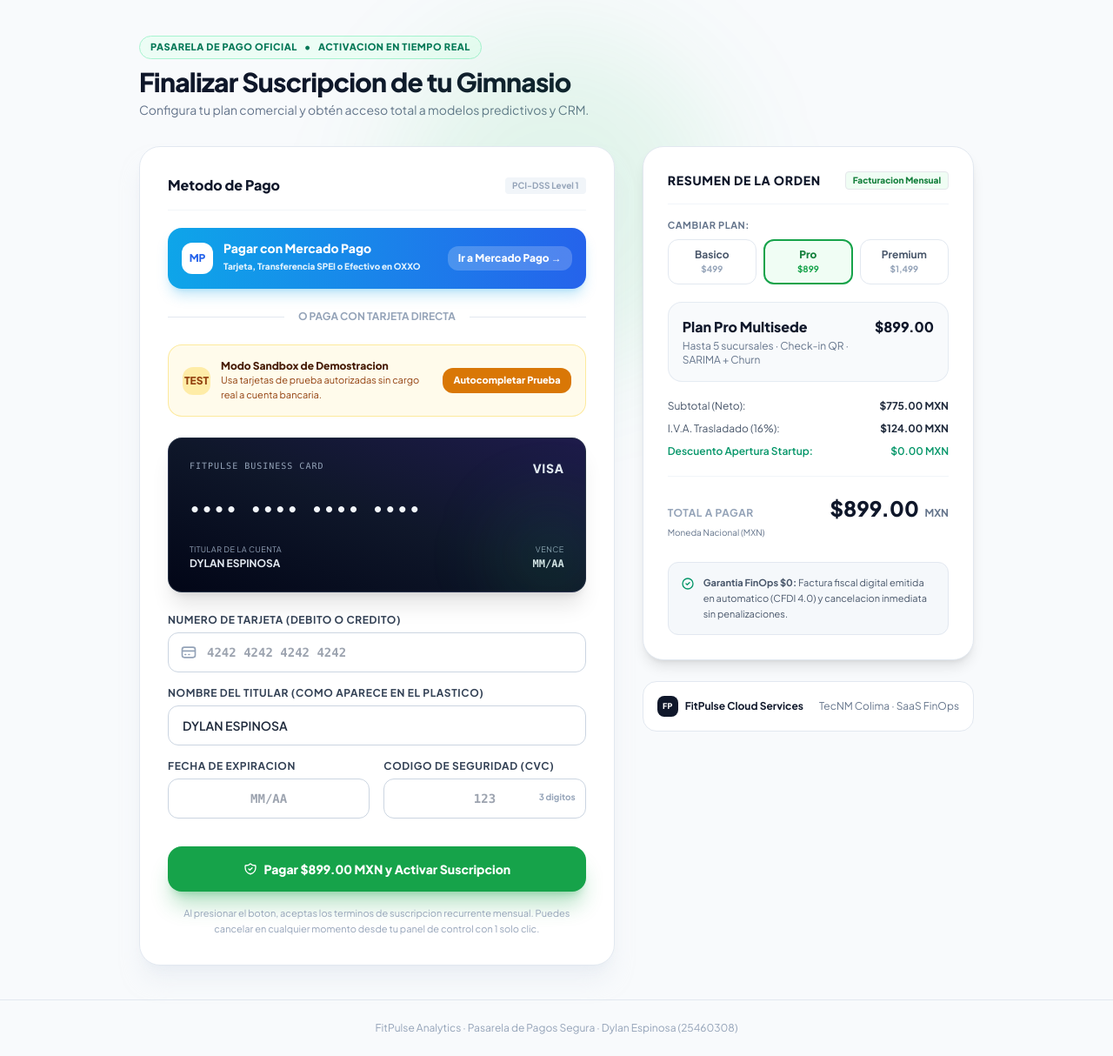
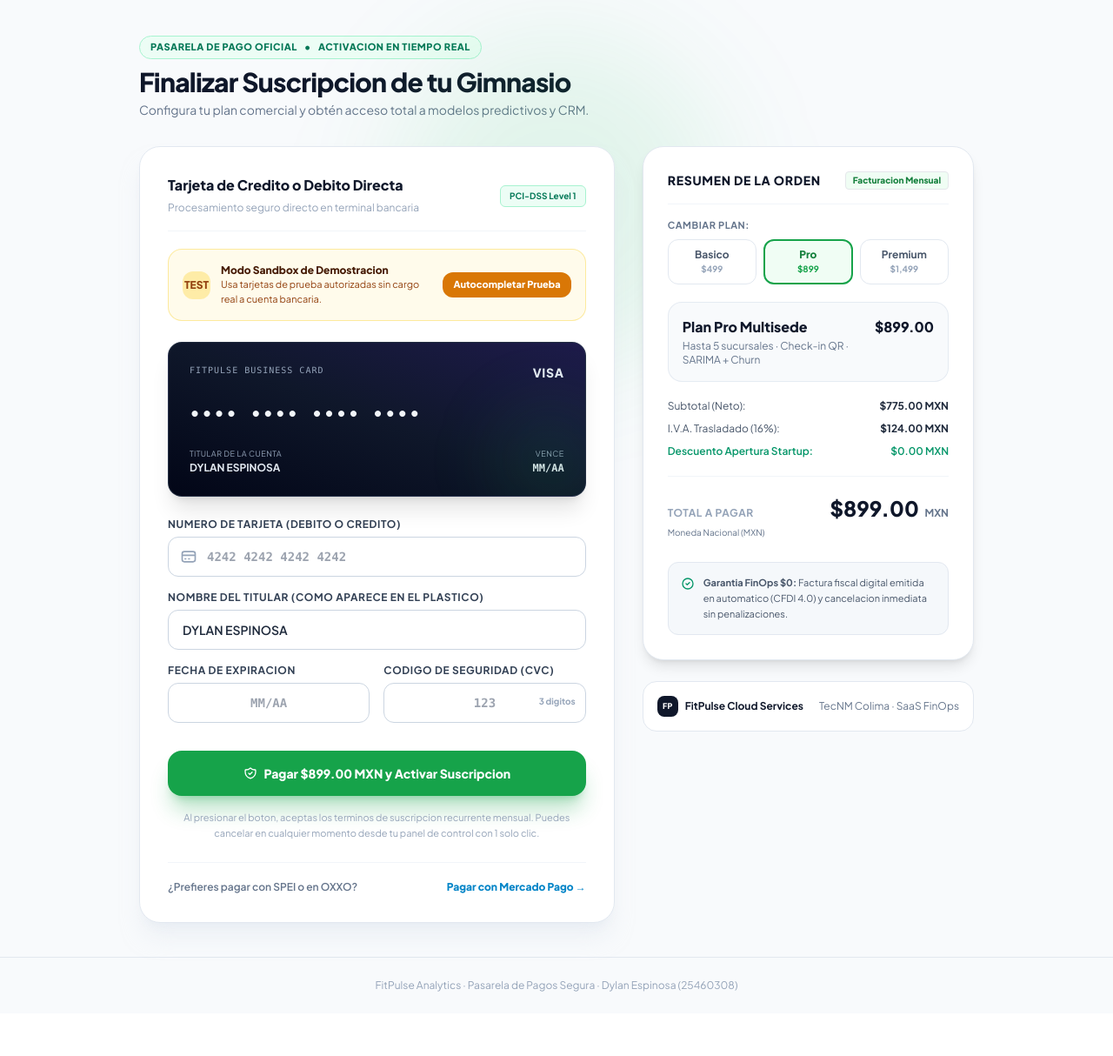
Before and after one commit to Zuck319/fitpulse-startup, a FastAPI app: page /checkout in a window 1280 px wide. Shown: the part 69-1283 px from the top of the page at 87% size. After the commit the page ends 1209 px from the top, so only its background shows below. Run offline with FastAPI, Linux system fonts and the light colour scheme; some libraries are stand-ins or nearby versions.

Commit message:
feat: priorizar pago con tarjeta directa como protagonista en checkout

```diff
--- a/services/web/templates/checkout.html
+++ b/services/web/templates/checkout.html
@@ -71,33 +71,12 @@
 
                 <!-- Selector de Metodo de Pago -->
                 <div class="flex items-center justify-between pb-4 mb-5 border-b border-slate-100">
-                    <h2 class="text-base font-black text-navy-900">Metodo de Pago</h2>
+                    <div>
+                        <h2 class="text-base font-black text-navy-900">Tarjeta de Credito o Debito Directa</h2>
+                        <span class="text-xs text-slate-400">Procesamiento seguro directo en terminal bancaria</span>
+                    </div>
                     <div class="flex items-center gap-2">
-                        <span class="text-[10px] font-bold text-slate-400 bg-slate-100 px-2 py-0.5 rounded">PCI-DSS Level 1</span>
-                    </div>
-                </div>
-
-                <!-- Boton Mercado Pago Oficial Directo -->
-                <div class="mb-6">
-                    <a href="/mercadopago/iniciar?plan={{ plan_seleccionado or 'pro' }}" id="btnPagarMercadoPago" class="w-full p-4 rounded-2xl bg-gradient-to-r from-sky-500 to-blue-600 hover:from-sky-600 hover:to-blue-700 text-white font-black text-sm flex items-center justify-between shadow-lg shadow-sky-500/25 transition group">
-                        <div class="flex items-center gap-3">
-                            <div class="w-9 h-9 rounded-xl bg-white text-blue-600 font-black text-xs flex items-center justify-center shadow-xs">
-                                MP
-                            </div>
-                            <div class="text-left">
-                                <div class="text-sm font-black leading-none">Pagar con Mercado Pago</div>
-                                <div class="text-[10px] text-sky-100 mt-1">Tarjeta, Transferencia SPEI o Efectivo en OXXO</div>
-                            </div>
-                        </div>
-                        <span class="text-xs font-black bg-white/20 px-3 py-1.5 rounded-xl group-hover:translate-x-1 transition">
-                            Ir a Mercado Pago &rarr;
-                        </span>
-                    </a>
-
-                    <div class="flex items-center my-6">
-                        <div class="flex-grow border-t border-slate-200"></div>
-                        <span class="flex-shrink mx-4 text-xs font-bold text-slate-400 uppercase">O paga con tarjeta directa</span>
-                        <div class="flex-grow border-t border-slate-200"></div>
+                        <span class="text-[10px] font-bold text-emerald-700 bg-emerald-50 border border-emerald-200 px-2.5 py-1 rounded-md">PCI-DSS Level 1</span>
                     </div>
                 </div>
 
@@ -193,6 +172,13 @@
                         Al presionar el boton, aceptas los terminos de suscripcion recurrente mensual. Puedes cancelar en cualquier momento desde tu panel de control con 1 solo clic.
                     </p>
                 </form>
+
+                <div class="mt-6 pt-5 border-t border-slate-100 flex items-center justify-between text-xs">
+                    <span class="text-slate-500 font-semibold">¿Prefieres pagar con SPEI o en OXXO?</span>
+                    <a href="/mercadopago/iniciar?plan={{ plan_seleccionado or 'pro' }}" id="btnPagarMercadoPago" class="text-sky-600 hover:text-sky-700 font-black hover:underline flex items-center gap-1">
+                        <span>Pagar con Mercado Pago &rarr;</span>
+                    </a>
+                </div>
             </div>
 
             <!-- COLUMNA DERECHA: RESUMEN DE LA ORDEN (5 COLS) -->
```
